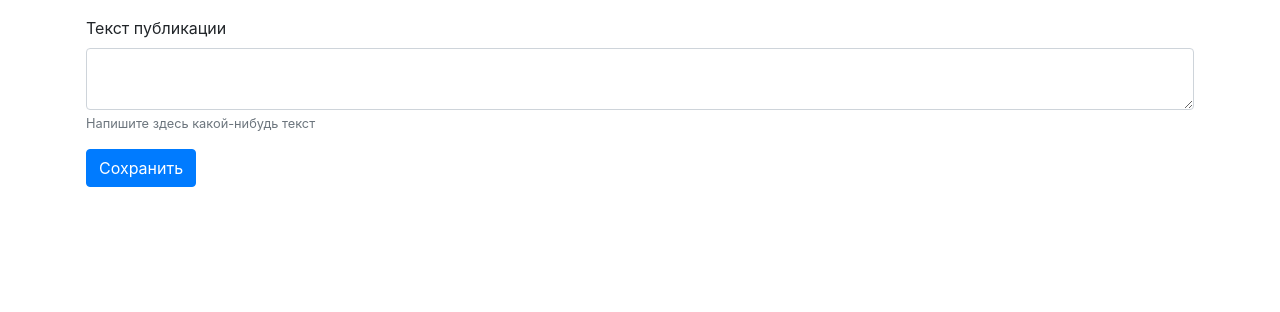
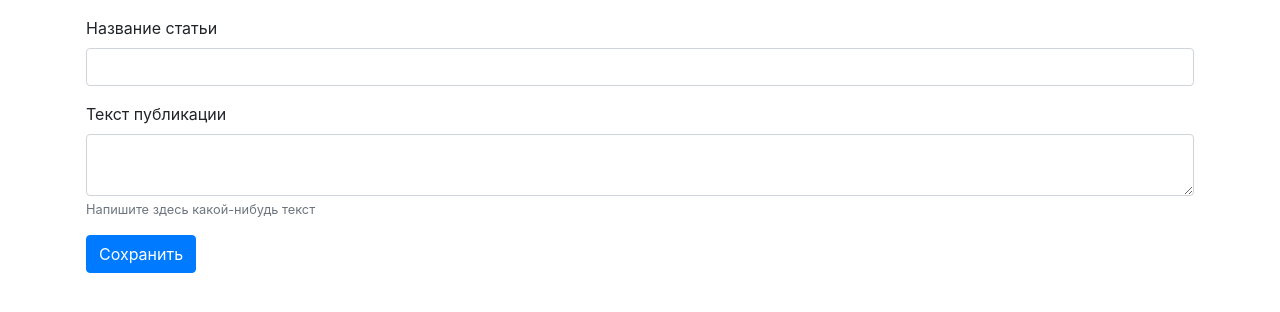
Before and after one commit to evgeniy-e-e/flask-wtf-sqlalchemy-lesson, a Flask app: page /new in a window 1280 px wide. Shown: the part 56-368 px from the top of the page. Run offline with Flask 2, Linux system fonts and the light colour scheme; a user stored in the database is signed in; some libraries are stand-ins or nearby versions.

Commit message:
Улучшил отображение формы публикации статьи

```diff
--- a/app/forms.py
+++ b/app/forms.py
@@ -28,5 +28,8 @@ class LoginForm(FlaskForm):
 
 
 class PostForm(FlaskForm):
-    text = TextAreaField('Текст публикации', validators=[DataRequired(message="Поле обязательно для ввода!")])
+    heading = StringField('Название статьи', validators=[DataRequired(message="Заголовок обязателен!"),
+                                                         Length(min=3, message="Минимум три символа в заголовке")])
+    text = TextAreaField('Текст публикации', validators=[DataRequired(message="Поле обязательно для ввода!"),
+                                                         Length(min=10, message='Введите больше текста...')])
     submit = SubmitField('Сохранить')
--- a/app/routes.py
+++ b/app/routes.py
@@ -29,6 +29,7 @@ def create_post():
     if form.validate_on_submit():
         user = User.query.filter(User.email == current_user.email).one()
         new_post = Post(
+            heading=form.heading.data,
             text=form.text.data,
             date_created=datetime.now(),
             author_id=user.id
--- a/app/templates/create_post.html
+++ b/app/templates/create_post.html
@@ -3,6 +3,10 @@
 {% block content %}
     <form action="" method="post">
         {{ form.hidden_tag() }}
+        <div class="form-group">
+            {{ form.heading.label }}
+            {{ form.heading(class='form-control') }}
+        </div>
         <div class="form-group">
             {{ form.text.label }}
             {{ form.text(class="form-control") }}
--- a/app/templates/index.html
+++ b/app/templates/index.html
@@ -4,7 +4,7 @@
 
     <div class="row">
         {% for post in posts %}
-            <div class="col-sm-4">
+            <div class="col-sm-4 p-1">
                 <div class="card">
                   <div class="card-header">
                     {{ post.heading }}
```
Also changed, not shown: app.db, 1 other file.
